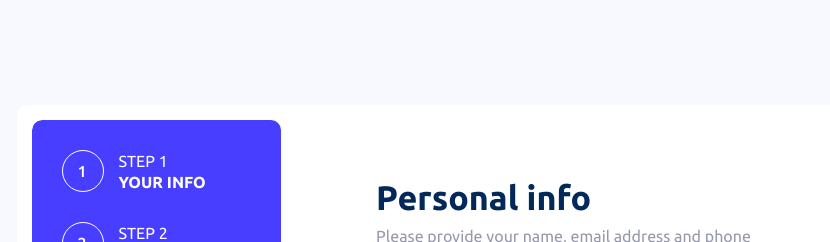
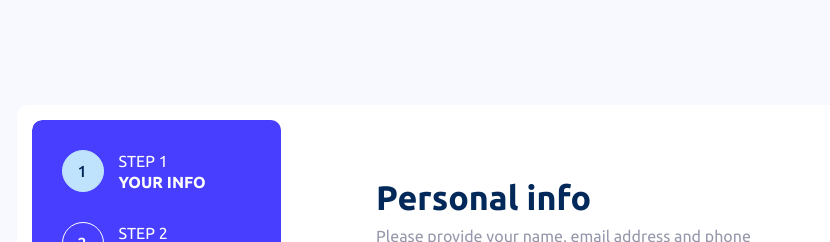
Before and after one commit to EdoardoMiglioli/Multi-step-form-design, a React (Create React App) app in the folder multi-step-form/: page / in a window 1280 px wide. Shown: the top 242 px of the page, without its empty margins (185-1015 px from the left). Built offline with nearby package versions, Linux system fonts and the light colour scheme.

Commit message:
made the current step style change

```diff
--- a/multi-step-form/src/components/Sidebar/Sidebar.jsx
+++ b/multi-step-form/src/components/Sidebar/Sidebar.jsx
@@ -1,13 +1,13 @@
 import React from "react";
 import StepListElement from "./StepListElement";
 
-const Sidebar = () => {
+const Sidebar = ({ currentStep }) => {
     return (
         <div className="sidebar">
-            <StepListElement stepNumber="1" stepAction="YOUR INFO" />
-            <StepListElement stepNumber="2" stepAction="SELECT PLAN" />
-            <StepListElement stepNumber="3" stepAction="ADD-ONS" />
-            <StepListElement stepNumber="4" stepAction="SUMMARY" />
+            <StepListElement stepNumber="1" stepAction="YOUR INFO" currentStep={currentStep} />
+            <StepListElement stepNumber="2" stepAction="SELECT PLAN" currentStep={currentStep} />
+            <StepListElement stepNumber="3" stepAction="ADD-ONS" currentStep={currentStep} />
+            <StepListElement stepNumber="4" stepAction="SUMMARY" currentStep={currentStep} />
         </div>
     );
 }
--- a/multi-step-form/src/styles/index.css
+++ b/multi-step-form/src/styles/index.css
@@ -8,7 +8,7 @@
 
     --next-button-color: hsl(213, 96%, 18%);
     --back-button-color: hsl(231, 11%, 63%);
-    --selected-step-color: hsl(228, 100%, 84%);
+    --selected-step-color: hsl(206, 94%, 87%);
 
     --hover-button-color: hsl(213.62, 71.6%, 31.76%);
     --hover-back-button-color: hsl(213, 96%, 18%);
--- a/multi-step-form/src/styles/sidebar.css
+++ b/multi-step-form/src/styles/sidebar.css
@@ -30,7 +30,8 @@
 
 .selected-step-list-element-number {
     background-color: var(--selected-step-color);
-    color: hsl(213, 96%, 18%);
+    color: var(--title-color);
+    border-color: var(--selected-step-color);
 }
 
 .step-list-element-infos {
```
